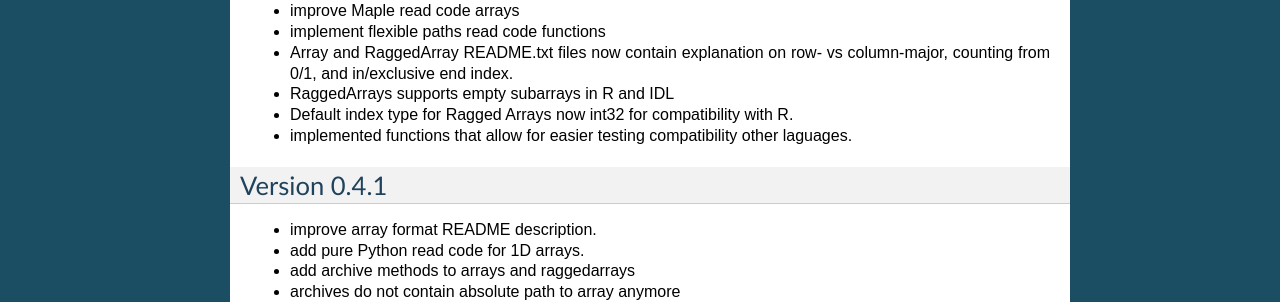
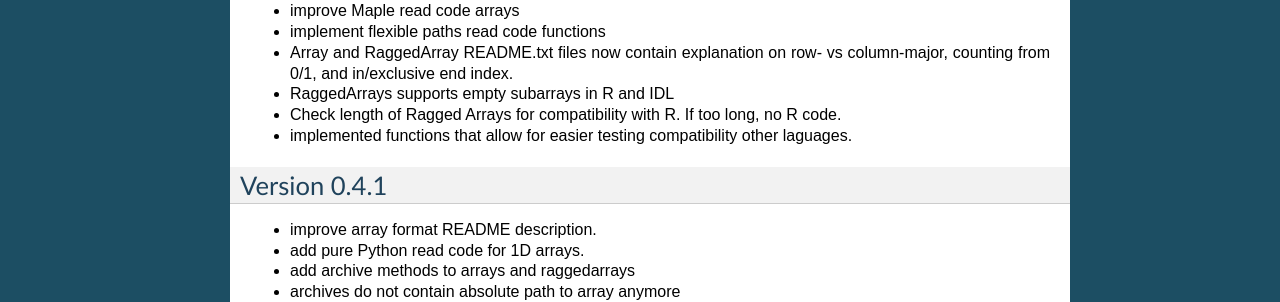
Before and after one commit to gbeckers/Darr, a Sphinx documentation site: the page built from docs/releasenotes.rst, in a window 1280 px wide and 900 px high. Shown: the part 335-637 px from the top of the window. Built offline with Sphinx 7.4.7, drawn with Linux system fonts in a browser that asks for light colours.

```diff
--- a/docs/releasenotes.rst
+++ b/docs/releasenotes.rst
@@ -19,7 +19,8 @@
 - Array and RaggedArray README.txt files now contain explanation on row- vs
   column-major, counting from 0/1, and in/exclusive end index.
 - RaggedArrays supports empty subarrays in R and IDL
-- Default index type for Ragged Arrays now int32 for compatibility with R.
+- Check length of Ragged Arrays for compatibility with R. If too long, no R
+  code.
 - implemented functions that allow for easier testing compatibility other
   laguages.
 
```
